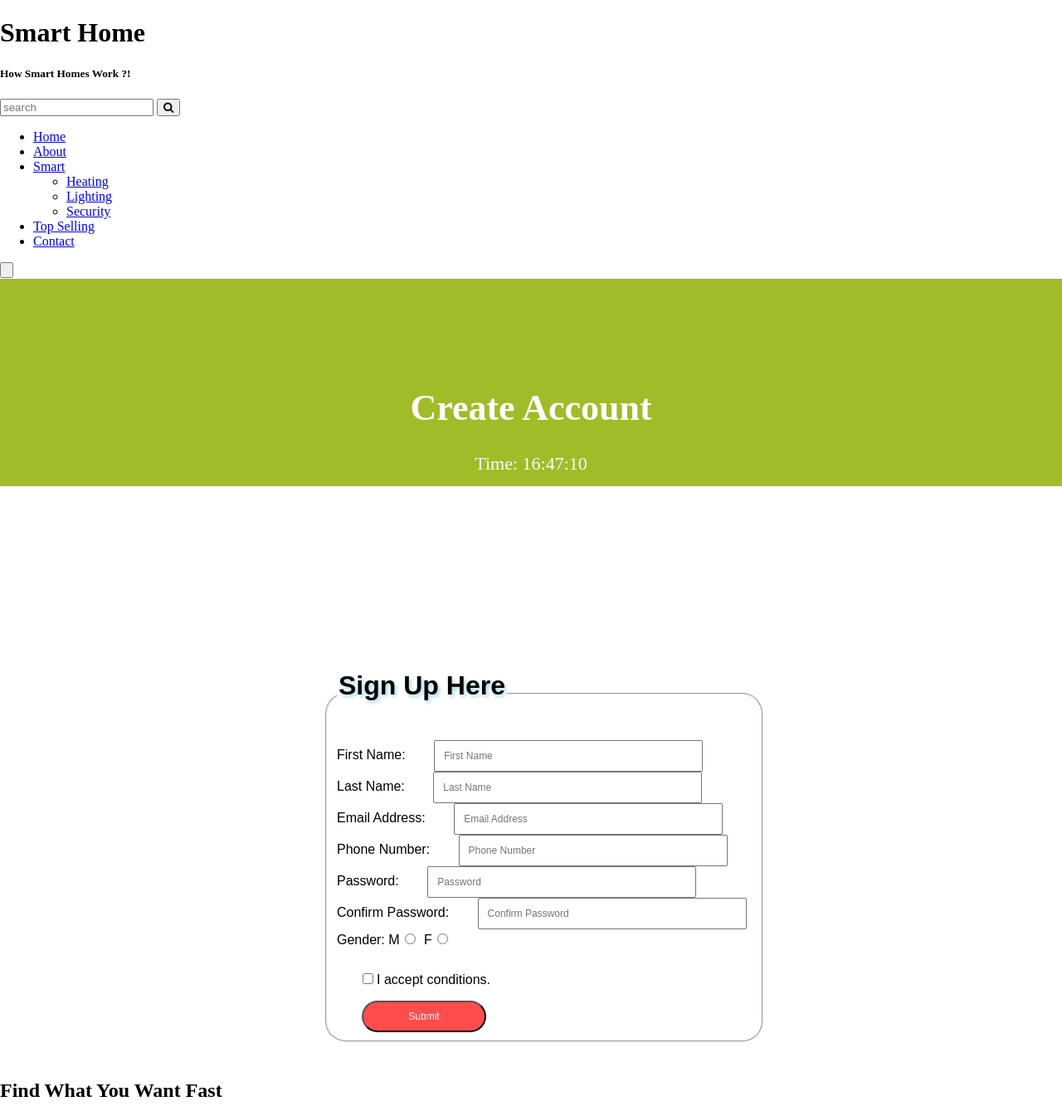
After one commit to leonorasherifi/INT19_20_Gr26, a PHP site: page /createaccount.html in a window 1280 px wide. The commit adds this page. Shown: the top 1345 px of the page at 83% size. Run offline with PHP 8.4, Linux system fonts and the light colour scheme; some libraries are stand-ins or nearby versions.

Commit message:
Add files via upload

```diff
--- /dev/null
+++ b/Contact/createaccount.css
@@ -0,0 +1,138 @@
+
+body{
+  margin:  0;
+  padding: 0;
+  width: 100%;
+}
+legend h1{
+  color:black;
+}
+legend{
+  padding-bottom: 20px;
+}
+/*Formatimi i kontajnerit per header*/
+#clocky{
+  height: 150px;
+  padding-top: 100px;
+  font-size: 22px;
+  color: white;
+  text-align: center;
+}
+
+
+/* Formatimi i klases signUpForm */
+.signUpForm
+{
+
+    font-family:sans-serif,cursive,fantasy;
+}
+
+/*Formatimi i fushes input brenda klases signUpForm*/
+.signUpForm input
+{
+
+
+    position: relative;
+    padding: 10px;
+    font-size: 12px;
+    right: 0%;
+    width: 300px;
+    margin-left: 30px;
+  }
+  table td{
+    width: 300px;
+    padding:5px;
+  }
+  .signUpForm input[type="radio"] {
+    padding:5px;
+    margin:5px;
+    width: 15px;
+
+  }
+  .signUpForm input[type="checkbox"] {
+   margin-top:30px;
+    width: 15px;
+
+  }
+/*Ndryshimi i ngjyres se borderit me focus ne fushen input*/
+.signUpForm input:focus
+{
+    border-color:green;
+    outline: 0;
+}
+
+#teksti
+{
+    margin-left: 4%;
+   font-family:sans-serif;
+    font-size: 15px;
+    color: black;
+}
+
+.signUpForm .submit
+{
+    width: 150px;
+    background-color:#ff4d4d;
+    color: white;
+    border-radius: 60px;
+
+}
+/*Ndryshimi i ngjyres se  butonit submit nese kalojme neper te*/
+.signUpForm .submit:hover
+{
+    background-color: #ff333b;
+}
+
+.left
+{
+    align-content: left;
+    width: 250px;
+    height: auto;
+    margin-top: -30%;
+    margin-right: 30px;
+    background-color: #fff;
+    border-radius: 10px;
+
+}
+
+/* Formatimi i fushes input brenda klases fromClass */
+.formClass input{
+    padding: 25px;
+    margin-bottom: 3%;
+    margin-right: 4%;
+    background-color: #cccffff;
+    font-size: 10px;
+    border-radius: 25px;
+}
+
+.field1
+{
+    width: 500px;
+    margin-top: 200px;
+    border-radius: 25px;
+}
+
+/* Stilizimi i footerit*/
+.footer{
+  margin-top: 2%;
+  width: 100%;
+  height: 50px;
+  float: left;
+}
+
+/* Stilizimi i permbajtjes se footerit*/
+
+
+#text{
+     word-wrap: normal;
+  text-shadow: 2.5px 3px 4px lightblue;
+}
+
+
+#create-account{
+  color: black;
+  width: 500px;
+  left: 50%;
+  margin-left: 50%;
+  transform: translate(-50%, 0);
+}
--- /dev/null
+++ b/Contact/createaccount.html
@@ -0,0 +1,252 @@
+<!Doctype html>
+<html>
+<head>
+        <title>Create Account</title>
+
+    <meta lang="en">
+    <meta charset="utf-8">
+    <link rel="stylesheet" href="createaccount.css"/>
+    <link rel="stylesheet" href="../footer.css"/>
+    <link rel="stylesheet" href="../scroll-up-button.css">
+    <script src="../scroll-up.js"></script>
+    <script src="../sweetalert.js"></script>
+    <link rel="stylesheet" href="../header.css">
+    <link rel="stylesheet" href="http://maxcdn.bootstrapcdn.com/font-awesome/4.2.0/css/font-awesome.min.css">
+    <script src="../scroll-up.js"></script>
+    <script type="text/javascript">
+        function check_info(){
+            var Name=document.getElementById('name').value;
+            var Surname=document.getElementById('surname').value;
+            var Email=document.getElementById('email').value;
+            var Tel=document.getElementById('tel').value;
+            var Password1=document.getElementById('password1').value;
+            var Password2=document.getElementById('password2').value;
+          if (Name=="" || Surname=="" || Email=="" || Tel=="" || Password1=="" || Password2=="" ){
+
+               swal(
+                    'Oops...',
+                    'Fill out the fields!',
+                    'error'
+                    );
+                  return false;
+            }
+              else if(Password1 != Password2)
+                {
+                    swal(
+                    'Oops...',
+                    'Passwords does not match',
+                    'error'
+                    );
+                    return false;
+                }
+            else{
+             return true;
+            }
+
+
+
+        }
+
+        function check_info1()
+        {
+            var Name1=document.getElementById('name1').value;
+            var Surname1=document.getElementById('surname1').value;
+            var Email1=document.getElementById('email1').value;
+            var Tel1=document.getElementById('tel1').value;
+            var Country1=document.getElementById('country1').value;
+            var Password_1=document.getElementById('password_1').value;
+            var regex = /^\+?\d{3}-?\d{2}-?\d{3}-?\d{3}$/;
+            if (Name1=="" || Surname1=="" || Email1=="" || Tel1=="" || Password_1=="" || Country1=="")
+                {
+                    swal(
+                    'Oops...',
+                    'Fill out the fields!',
+                    'error'
+                    );
+                  return false;
+                }
+
+
+            else if(!regex.test(Tel1)){
+            swal(
+                    'Oops...',
+                    'Phone number wrong!',
+                    'error'
+                    );
+            return false;
+
+            }
+
+            else{
+             return true;
+            }
+        }
+
+
+    </script>
+    <script type="text/javascript">
+        function time(){
+        var today = new Date();
+        var h = today.getHours();
+          var m = today.getMinutes();
+          var s = today.getSeconds();
+          var koha=h + ":" + m + ":" + s;
+          document.getElementById('time').innerHTML ="Time: "+koha;
+          var r = parseInt(h * 10);
+          var g = parseInt(m * 4);
+          var b = parseInt(s * 4);
+          document.getElementById('clocky').style.backgroundColor = 'rgb(' + r + ',' + g + ',' + b + ')';
+          var t = setTimeout(time, 500);
+        }
+
+    </script>
+
+
+    </head>
+<body onload="time()">
+
+<header>
+   <h1>Smart Home</h1>
+  <h5>How Smart Homes Work ?!</h5>
+
+  <form class="search">
+    <input type="text" placeholder="search">
+    <button type="submit">
+      <i class="fa fa-search"></i>
+    </button>
+  </form>
+
+  <div class="nav">
+                <ul>
+                    <li><a href="../home.html">Home</a></li>
+      <li><a href="../About/about.html">About</a></li>
+      <li><a href="#">Smart</a>
+        <ul>
+          <li><a href="../Smart/smart-heating/smart-heating.html">Heating</a></li>
+          <li><a href="../Smart/smart-lighting/smart-lighting.html">Lighting</a></li>
+          <li><a href="../Smart/smart-security/smart-security.html">Security</a></li>
+        </ul>
+      </li>
+      <li><a href="../Top-selling/top-selling.html">Top Selling</a></li>
+        <li><a href="contact.html">Contact</a></li>
+        </ul>
+    </div>
+</header>
+
+       <!-- Butoni per scroll up -->
+   		<button onclick="topFunction()" id="Btn"  title="Go to top"><p></p></button>
+
+      <div id="clocky"><h1>Create Account</h1><p id="time">Time</p></div>
+  <!--forma-->
+   <!--Section-pjese e page-layout sipas HTML5
+        Definimi i klasave per formatim te formes-->
+    <div id="create-account">
+        <content class="position">
+
+        <form class="signUpForm" onsubmit="return check_info()" action="" method="post" autocomplete="on">
+        <fieldset class="field1">
+        <legend><h1 id ="text">Sign Up Here</h1></legend>
+        <label>First Name: </label>
+        <input type="text" placeholder="First Name" maxlength="15" width="40px" id="name"><br/>
+        <label>Last Name: </label>
+        <input type="text" placeholder="Last Name" maxlength="15" id="surname"><br/>
+        <label>Email Address: </label>
+        <input type="text" placeholder="Email Address" maxlength="70" id="email" pattern="[a-z0-9._-]+@[a-z0-9.-]+.[a-z]{2,5}$"><br/>
+        <label>Phone Number: </label>
+        <input type="text" placeholder="Phone Number" maxlength="20" id="tel" pattern="^\+?\d{3}-?\d{2}-?\d{3}-?\d{3}$"><br/>
+        <label>Password: </label>
+        <input type="password" placeholder="Password" maxlength="30" id="password1"><br/>
+        <label>Confirm Password: </label>
+        <input type="password" placeholder="Confirm Password" maxlength="30" id="password2"><br/>
+        <label>Gender: </label>
+        M<input type="radio" name="radio">
+        F<input type="radio" name="radio" required><br/>
+        <input type="checkbox" required>I accept conditions.</p>
+        <input class="submit" type="submit" name="SUBMIT"/>
+          </fieldset>
+            </form>
+
+
+    </div>
+
+
+    </content>
+
+    <!--Footer-pjese e page-layout sipas HTML5
+        Definimi i klasave per formatim te footerit-->
+
+
+<footer class="footer">
+  <div class="footer_container">
+      <div id="title">
+        <h2>Find What You Want Fast</h2>
+      </div>
+
+    <div class="footer-1" style="width: 20%;">
+      <img class="logo" src="../smart-home.png">
+    </div>
+
+    <div class="footer-2" style="width: 20%;">
+      <h3>Quick Links</h3>
+      <div class="links">
+        <a href="../About/about.html">About Smart</a>
+          <hr>
+        <a href="../Smart/smart-heating/smart-heating.html">Heating </a>
+          <hr>
+        <a href="../Smart/smart-lighting/smart-lighting.html">Lighting</a>
+          <hr>
+        <a href="../Top-selling/top-selling.html">Top Product </a>
+          <hr>
+        <a href="../Smart/smart-security/smart-security.html">Security </a>
+          <hr>
+        <a href="contact.html">Sign in </a>
+          <hr>
+      </div>
+
+    </div>
+
+    <div class="footer-3" style="width: 25%;">
+      <h3>Contact Us</h3>
+
+      <div>
+        <p class="company">...</p>
+        <p>660 NORTH CAPITOL ST NW,</p>
+        <p>WASHINGTON</p>
+        <p>DC 20001</p><br>
+      </div>
+
+      <div>
+        <p class="company">Tel:</p>
+        <p>+38344703042</p><br>
+      </div>
+
+      <div>
+        <p class="company">Fix:</p>
+        <p>877-827-2385</p><br>
+      </div>
+
+      <div>
+        <address class="company">
+          Email:
+          <a href="mailto:lindaimmeri@gmail.com?Subject=Hello%20again" target="_top">lindaimmeri@gmail.com</a>
+        </address>
+      </div>
+    </div>
+
+    <div class="footer-4" style="width: 20%;">
+      <h3>Keep Up To Date</h3>
+      <div class="footer-icons">
+        <a href="https://www.facebook.com/"><i class="fa fa-facebook"></i></a><p>Facebook</p>
+          <hr>
+        <a href="https://twitter.com/"><i class="fa fa-twitter"></i></a><p>Twitter</p>
+          <hr>
+        <a href="https://www.flickr.com/photos/flickr/"><i class="fa fa-photo on fliokr"></i></a><p>Photo On Flickr</p>
+          <hr>
+        <a href="https://github.com/"><i class="fa fa-github"></i></a><p>Github</p>
+          <hr>
+      </div>
+    </div>
+  </div>
+</footer>
+    </body>
+</html>
```
Also changed, not shown: Contact/contact.css (+19 -26 lines), Contact/contact.html (+87 -11 lines), Contact/join.jpg (added).
